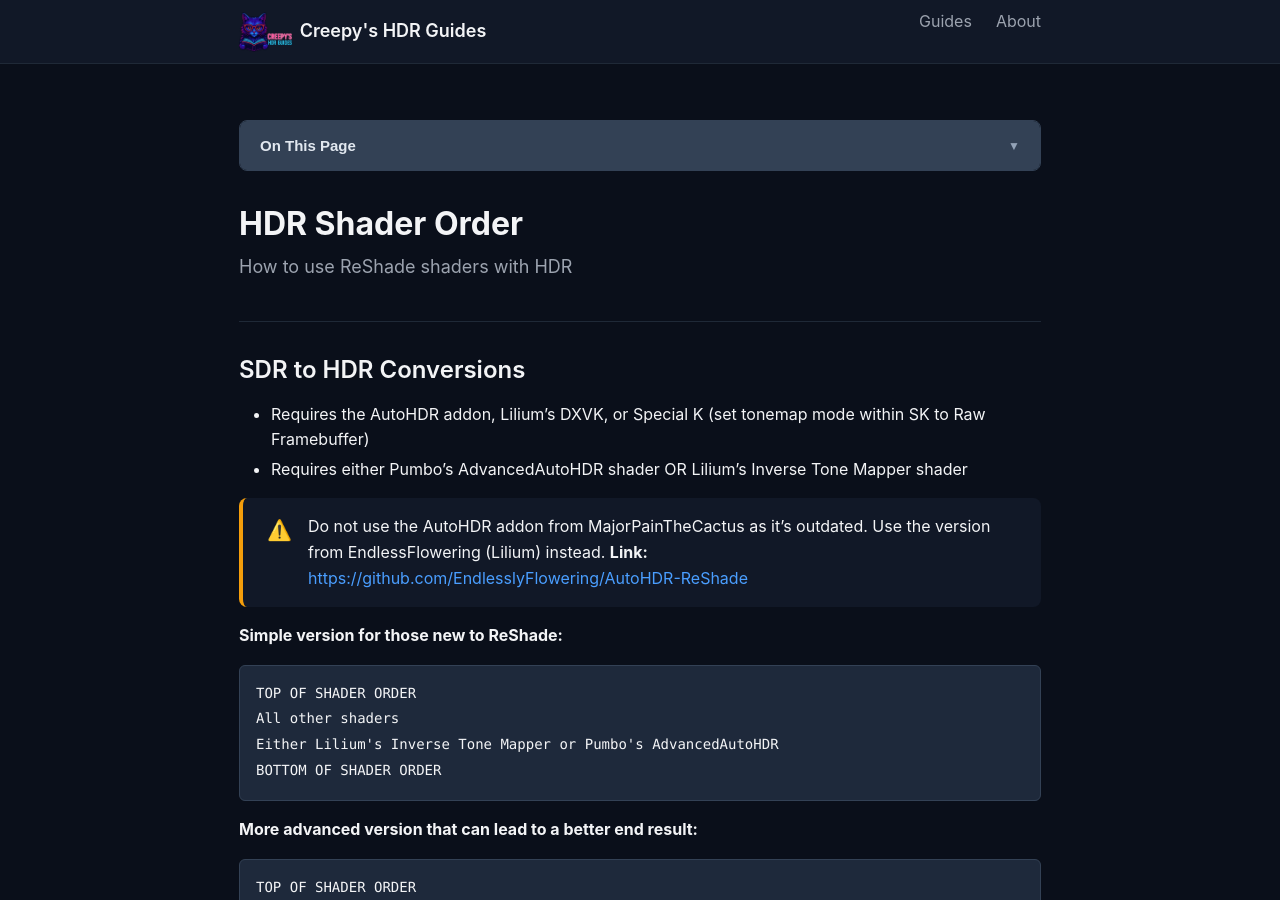
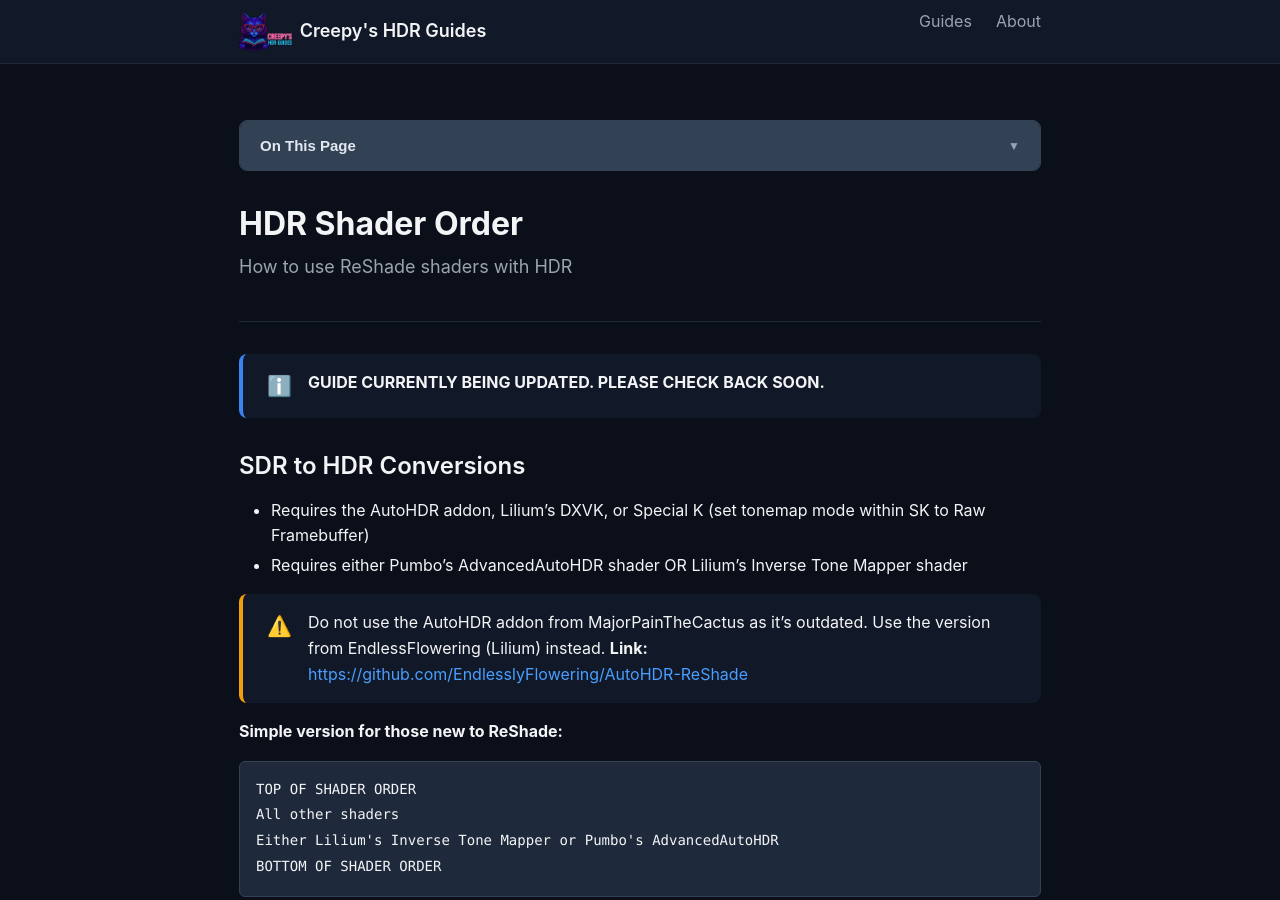
Before and after one commit to CreepySasquatch/HDRMods, a Jekyll site: the page built from pages/Guides/HDR FAQ/HDR-Shader-Order.md, in a window 1280 px wide and 900 px high. Built offline with Jekyll 4.4.1, drawn with Linux system fonts in a browser that asks for light colours.

Commit message:
Update HDR-Shader-Order.md

```diff
--- a/pages/Guides/HDR FAQ/HDR-Shader-Order.md
+++ b/pages/Guides/HDR FAQ/HDR-Shader-Order.md
@@ -5,6 +5,8 @@
 description: How to use ReShade shaders with HDR
 sidebar: false
 ---
+
+{% include callout.html type="note" content="<b>GUIDE CURRENTLY BEING UPDATED.  PLEASE CHECK BACK SOON.</b>" %}
 
 ## SDR to HDR Conversions
 - Requires the AutoHDR addon, Lilium's DXVK, or Special K (set tonemap mode within SK to Raw Framebuffer)
```
